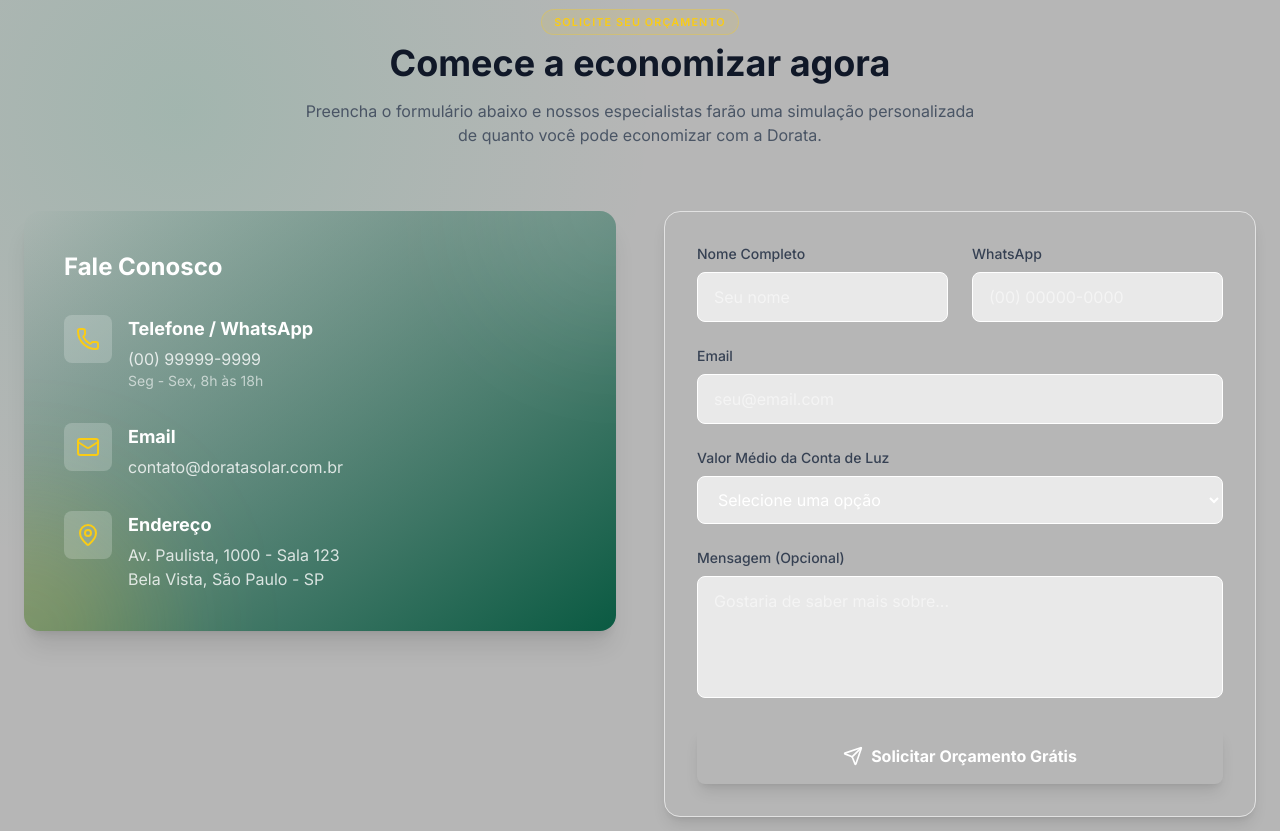
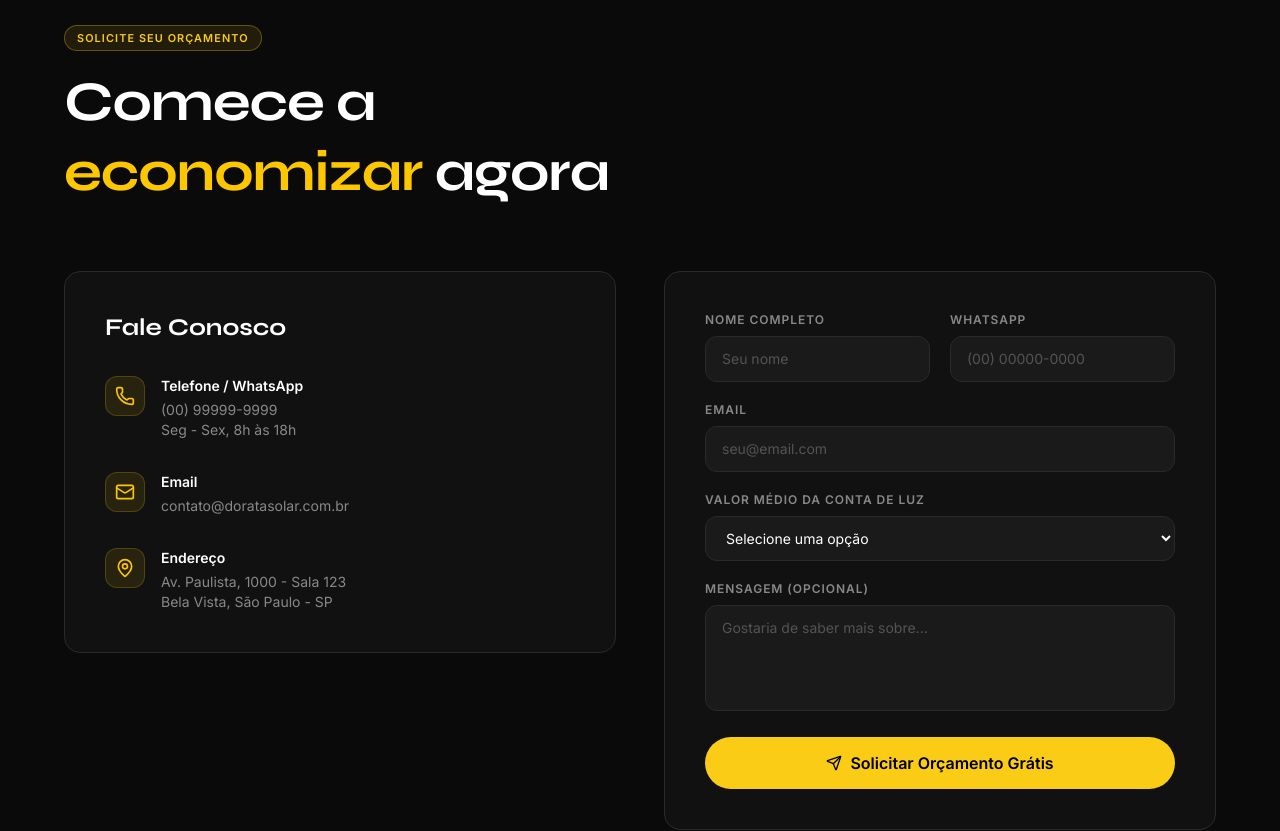
Before and after one commit to Damascenoswift/site-dorata-oficial, a Next.js app: page / in a window 1280 px wide. Shown: the part 5920-6751 px from the top of the page. Built offline with nearby package versions, Linux system fonts and the light colour scheme.

Commit message:
feat: redesign ContactForm with dark inputs and yellow focus

```diff
--- a/components/ContactForm.tsx
+++ b/components/ContactForm.tsx
@@ -3,167 +3,111 @@
 import { motion } from "framer-motion";
 import { Send, Phone, Mail, MapPin } from "lucide-react";
 import { useState } from "react";
+import { fadeUpVariant, viewportOnce } from "@/lib/animations";
+
+const inputClass =
+  "w-full px-4 py-3 rounded-xl bg-[#1a1a1a] border border-[#2a2a2a] text-white placeholder-white/25 focus:border-yellow-400/60 focus:ring-1 focus:ring-yellow-400/30 outline-none transition-all text-sm";
+
+const labelClass = "block text-xs font-semibold text-white/50 uppercase tracking-[0.08em] mb-2";
 
 export default function ContactForm() {
   const [formState, setFormState] = useState({
-        name: "",
-        email: "",
-        phone: "",
-        billValue: "",
-        message: ""
+    name: "", email: "", phone: "", billValue: "", message: ""
   });
 
   const handleSubmit = (e: React.FormEvent) => {
     e.preventDefault();
-        // Here you would typically send the data to an API
     alert("Obrigado! Recebemos seus dados e entraremos em contato em breve.");
     setFormState({ name: "", email: "", phone: "", billValue: "", message: "" });
   };
 
   const handleChange = (e: React.ChangeEvent<HTMLInputElement | HTMLTextAreaElement | HTMLSelectElement>) => {
-        setFormState({
-            ...formState,
-            [e.target.name]: e.target.value
-        });
+    setFormState({ ...formState, [e.target.name]: e.target.value });
   };
 
   return (
-        <section id="contact" className="py-24 bg-white/70 relative overflow-hidden">
-            <div className="absolute inset-0 bg-[radial-gradient(circle_at_14%_20%,rgba(41,177,127,0.14),transparent_35%)]"></div>
-            <div className="container mx-auto px-6 relative z-10">
-                <div className="text-center mb-16">
+    <section id="contact" className="py-28 bg-[#0a0a0a]">
+      <div className="mx-auto max-w-[1200px] px-6">
+        {/* Header */}
+        <div className="max-w-2xl mb-16">
           <motion.span
-                        initial={{ opacity: 0 }}
-                        whileInView={{ opacity: 1 }}
-                        className="section-chip mb-2"
+            initial={{ opacity: 0, y: 20 }}
+            whileInView={{ opacity: 1, y: 0 }}
+            viewport={viewportOnce}
+            className="section-chip mb-4 block w-fit"
           >
             Solicite seu Orçamento
           </motion.span>
           <motion.h2
             initial={{ opacity: 0, y: 20 }}
             whileInView={{ opacity: 1, y: 0 }}
-                        className="text-3xl md:text-4xl font-bold text-gray-900 mb-4"
+            viewport={viewportOnce}
+            transition={{ delay: 0.1, duration: 0.7, ease: "easeOut" }}
+            className="font-display text-[clamp(2rem,5vw,3.5rem)] font-bold text-white leading-tight tracking-[-0.02em]"
           >
-                        Comece a economizar agora
+            Comece a{" "}
+            <span className="text-yellow-400">economizar</span> agora
           </motion.h2>
-                    <p className="text-gray-600 max-w-2xl mx-auto">
-                        Preencha o formulário abaixo e nossos especialistas farão uma simulação personalizada
-                        de quanto você pode economizar com a Dorata.
-                    </p>
         </div>
 
         <div className="grid lg:grid-cols-2 gap-12 items-start">
-                    {/* Contact Info Side */}
+          {/* Contact Info */}
           <motion.div
-                        initial={{ opacity: 0, x: -30 }}
-                        whileInView={{ opacity: 1, x: 0 }}
-                        viewport={{ once: true }}
-                        className="bg-gradient-to-br from-primary to-[#0a5a42] text-white p-10 rounded-2xl shadow-xl relative overflow-hidden"
+            variants={fadeUpVariant}
+            initial="hidden"
+            whileInView="visible"
+            viewport={viewportOnce}
+            className="bg-[#111111] border border-[#2a2a2a] rounded-2xl p-8 lg:p-10 space-y-8"
           >
-                        {/* Decorative circles */}
-                        <div className="absolute top-0 right-0 w-64 h-64 bg-white/10 rounded-full blur-3xl -translate-y-1/2 translate-x-1/2"></div>
-                        <div className="absolute bottom-0 left-0 w-64 h-64 bg-accent/20 rounded-full blur-3xl translate-y-1/2 -translate-x-1/2"></div>
+            <h3 className="font-display text-2xl font-bold text-white">Fale Conosco</h3>
 
-                        <h3 className="text-2xl font-bold mb-8">Fale Conosco</h3>
-
-                        <div className="space-y-8 relative z-10">
-                            <div className="flex items-start gap-4">
-                                <div className="bg-white/20 p-3 rounded-lg">
-                                    <Phone size={24} className="text-accent" />
+            {[
+              { icon: <Phone size={20} className="text-yellow-400" />, title: "Telefone / WhatsApp", lines: ["(00) 99999-9999", "Seg - Sex, 8h às 18h"] },
+              { icon: <Mail size={20} className="text-yellow-400" />, title: "Email", lines: ["contato@doratasolar.com.br"] },
+              { icon: <MapPin size={20} className="text-yellow-400" />, title: "Endereço", lines: ["Av. Paulista, 1000 - Sala 123", "Bela Vista, São Paulo - SP"] },
+            ].map((item, i) => (
+              <div key={i} className="flex items-start gap-4">
+                <div className="w-10 h-10 bg-yellow-400/10 border border-yellow-400/20 rounded-xl flex items-center justify-center shrink-0">
+                  {item.icon}
                 </div>
                 <div>
-                                    <h4 className="font-bold text-lg mb-1">Telefone / WhatsApp</h4>
-                                    <p className="text-white/80">(00) 99999-9999</p>
-                                    <p className="text-white/60 text-sm">Seg - Sex, 8h às 18h</p>
+                  <p className="font-semibold text-white text-sm mb-1">{item.title}</p>
+                  {item.lines.map((l, j) => (
+                    <p key={j} className="text-white/50 text-sm">{l}</p>
+                  ))}
                 </div>
               </div>
+            ))}
+          </motion.div>
 
-                            <div className="flex items-start gap-4">
-                                <div className="bg-white/20 p-3 rounded-lg">
-                                    <Mail size={24} className="text-accent" />
+          {/* Form */}
+          <motion.div
+            variants={fadeUpVariant}
+            initial="hidden"
+            whileInView="visible"
+            viewport={viewportOnce}
+            className="bg-[#111111] border border-[#2a2a2a] rounded-2xl p-8 lg:p-10"
+          >
+            <form onSubmit={handleSubmit} className="space-y-5">
+              <div className="grid md:grid-cols-2 gap-5">
+                <div>
+                  <label htmlFor="name" className={labelClass}>Nome Completo</label>
+                  <input type="text" id="name" name="name" required value={formState.name} onChange={handleChange} className={inputClass} placeholder="Seu nome" />
                 </div>
                 <div>
-                                    <h4 className="font-bold text-lg mb-1">Email</h4>
-                                    <p className="text-white/80">contato@doratasolar.com.br</p>
-                                </div>
-                            </div>
-
-                            <div className="flex items-start gap-4">
-                                <div className="bg-white/20 p-3 rounded-lg">
-                                    <MapPin size={24} className="text-accent" />
-                                </div>
-                                <div>
-                                    <h4 className="font-bold text-lg mb-1">Endereço</h4>
-                                    <p className="text-white/80">
-                                        Av. Paulista, 1000 - Sala 123<br />
-                                        Bela Vista, São Paulo - SP
-                                    </p>
-                                </div>
-                            </div>
-                        </div>
-                    </motion.div>
-
-                    {/* Form Side */}
-                    <motion.div
-                        initial={{ opacity: 0, x: 30 }}
-                        whileInView={{ opacity: 1, x: 0 }}
-                        viewport={{ once: true }}
-                        className="glass-strong p-8 rounded-2xl shadow-lg border border-white/60"
-                    >
-                        <form onSubmit={handleSubmit} className="space-y-6">
-                            <div className="grid md:grid-cols-2 gap-6">
-                                <div>
-                                    <label htmlFor="name" className="block text-sm font-medium text-gray-700 mb-2">Nome Completo</label>
-                                    <input
-                                        type="text"
-                                        id="name"
-                                        name="name"
-                                        required
-                                        value={formState.name}
-                                        onChange={handleChange}
-                                        className="w-full px-4 py-3 rounded-lg border border-primary/20 bg-white/70 focus:ring-2 focus:ring-secondary/40 focus:border-transparent outline-none transition-all focus-ring"
-                                        placeholder="Seu nome"
-                                    />
-                                </div>
-                                <div>
-                                    <label htmlFor="phone" className="block text-sm font-medium text-gray-700 mb-2">WhatsApp</label>
-                                    <input
-                                        type="tel"
-                                        id="phone"
-                                        name="phone"
-                                        required
-                                        value={formState.phone}
-                                        onChange={handleChange}
-                                        className="w-full px-4 py-3 rounded-lg border border-primary/20 bg-white/70 focus:ring-2 focus:ring-secondary/40 focus:border-transparent outline-none transition-all focus-ring"
-                                        placeholder="(00) 00000-0000"
-                                    />
+                  <label htmlFor="phone" className={labelClass}>WhatsApp</label>
+                  <input type="tel" id="phone" name="phone" required value={formState.phone} onChange={handleChange} className={inputClass} placeholder="(00) 00000-0000" />
                 </div>
               </div>
 
               <div>
-                                <label htmlFor="email" className="block text-sm font-medium text-gray-700 mb-2">Email</label>
-                                <input
-                                    type="email"
-                                    id="email"
-                                    name="email"
-                                    required
-                                    value={formState.email}
-                                    onChange={handleChange}
-                                    className="w-full px-4 py-3 rounded-lg border border-primary/20 bg-white/70 focus:ring-2 focus:ring-secondary/40 focus:border-transparent outline-none transition-all focus-ring"
-                                    placeholder="seu@email.com"
-                                />
+                <label htmlFor="email" className={labelClass}>Email</label>
+                <input type="email" id="email" name="email" required value={formState.email} onChange={handleChange} className={inputClass} placeholder="seu@email.com" />
               </div>
 
               <div>
-                                <label htmlFor="billValue" className="block text-sm font-medium text-gray-700 mb-2">Valor Médio da Conta de Luz</label>
-                                <select
-                                    id="billValue"
-                                    name="billValue"
-                                    required
-                                    value={formState.billValue}
-                                    onChange={handleChange}
-                                    className="w-full px-4 py-3 rounded-lg border border-primary/20 bg-white/70 focus:ring-2 focus:ring-secondary/40 focus:border-transparent outline-none transition-all focus-ring"
-                                >
+                <label htmlFor="billValue" className={labelClass}>Valor Médio da Conta de Luz</label>
+                <select id="billValue" name="billValue" required value={formState.billValue} onChange={handleChange} className={inputClass}>
                   <option value="">Selecione uma opção</option>
                   <option value="ate-500">Até R$ 500,00</option>
                   <option value="500-1000">R$ 500,00 a R$ 1.000,00</option>
@@ -174,23 +118,15 @@ export default function ContactForm() {
               </div>
 
               <div>
-                                <label htmlFor="message" className="block text-sm font-medium text-gray-700 mb-2">Mensagem (Opcional)</label>
-                                <textarea
-                                    id="message"
-                                    name="message"
-                                    rows={4}
-                                    value={formState.message}
-                                    onChange={handleChange}
-                                    className="w-full px-4 py-3 rounded-lg border border-primary/20 bg-white/70 focus:ring-2 focus:ring-secondary/40 focus:border-transparent outline-none transition-all resize-none focus-ring"
-                                    placeholder="Gostaria de saber mais sobre..."
-                                ></textarea>
+                <label htmlFor="message" className={labelClass}>Mensagem (Opcional)</label>
+                <textarea id="message" name="message" rows={4} value={formState.message} onChange={handleChange} className={`${inputClass} resize-none`} placeholder="Gostaria de saber mais sobre..." />
               </div>
 
               <button
                 type="submit"
-                                className="w-full bg-gradient-to-r from-primary to-secondary text-white font-bold py-4 rounded-lg hover:brightness-110 transition-colors shadow-lg hover:shadow-xl flex items-center justify-center gap-2"
+                className="btn-primary w-full flex items-center justify-center gap-2 mt-2"
               >
-                                <Send size={20} />
+                <Send size={16} />
                 Solicitar Orçamento Grátis
               </button>
             </form>
```
Lines whose indentation alone changed are shown as unchanged.
